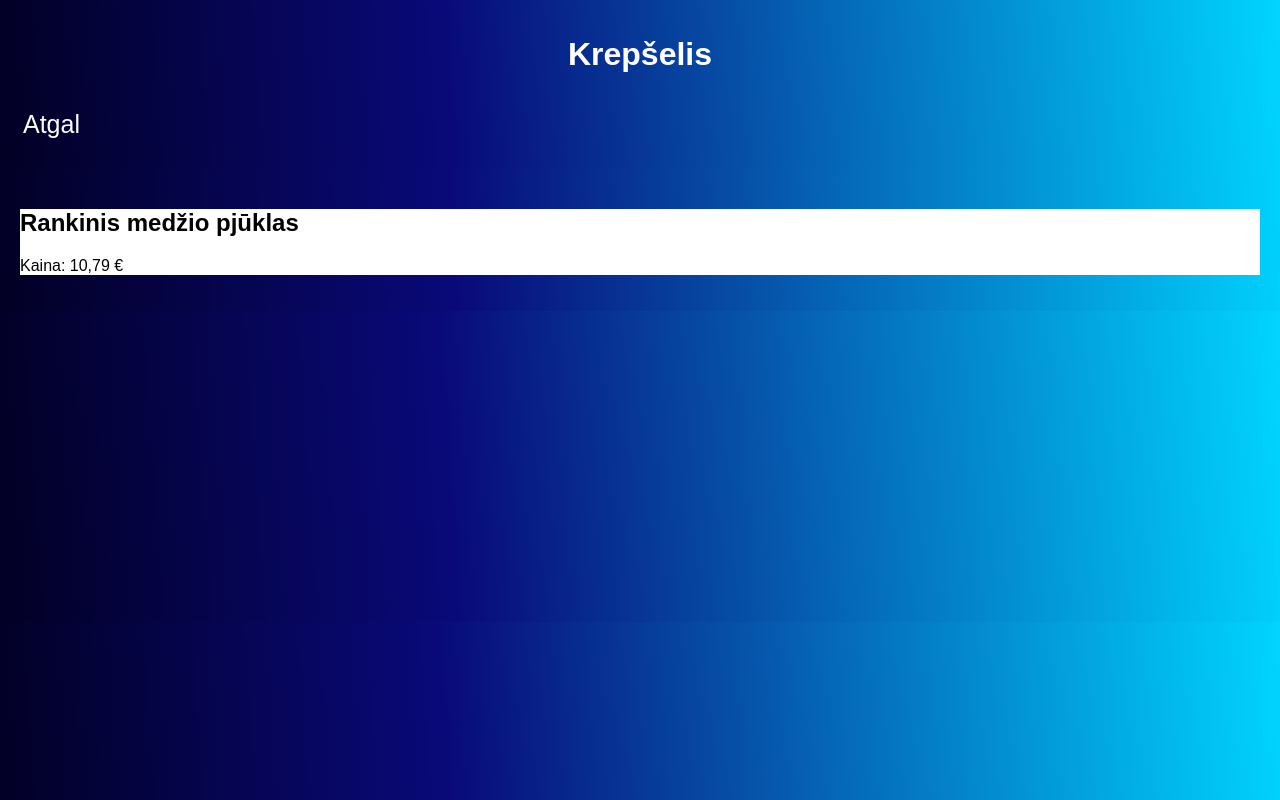
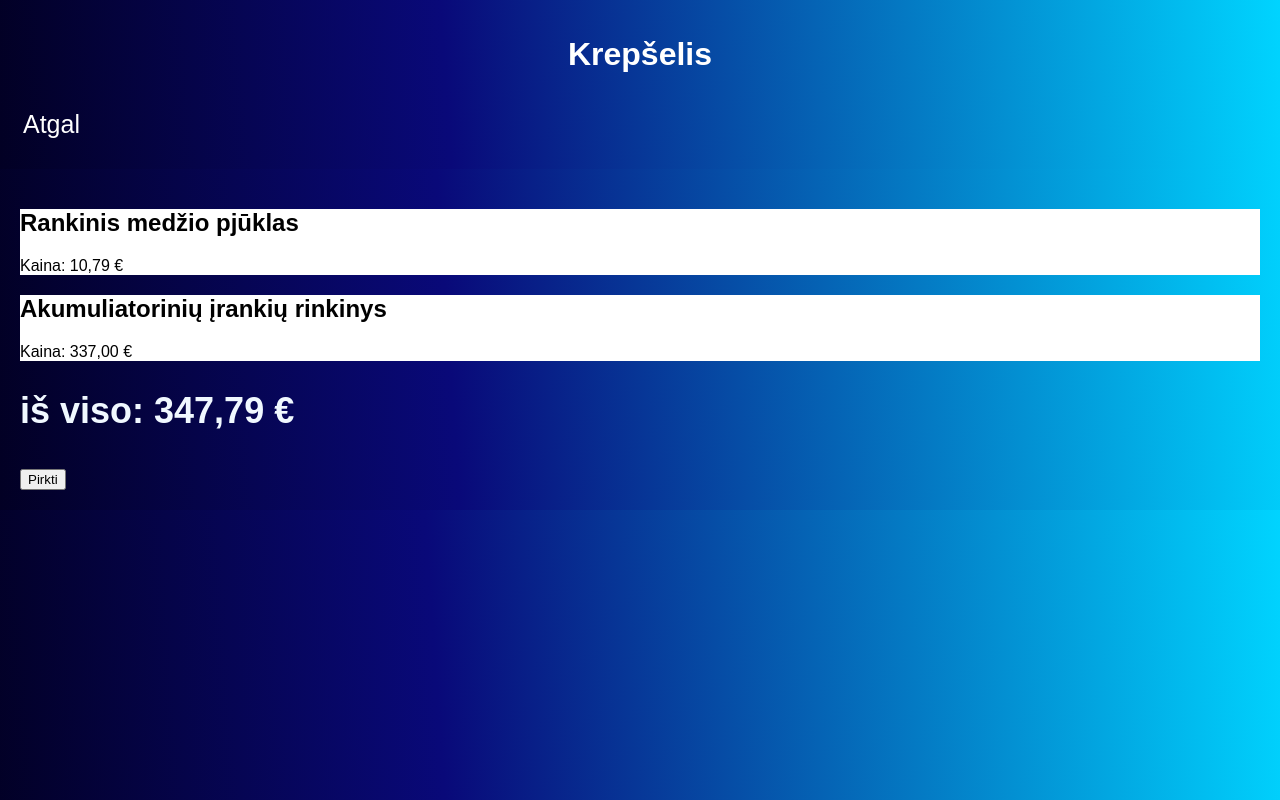
Before and after one commit to dovydassir/MOKYMAI, a plain HTML site: page cart.html in a window 1280 px wide. Drawn offline with Linux system fonts and the light colour scheme.

Commit message:
button mygtukas

```diff
--- a/cart.html
+++ b/cart.html
@@ -17,6 +17,15 @@
         <h2>Rankinis medžio pjūklas</h2>
         <p>Kaina: 10,79 €</p>
     </div>
+    <div class="cart-item">
+        <h2>Akumuliatorinių įrankių rinkinys</h2>
+        <p>Kaina: 337,00 €</p>
+    </div>
+    <div class="iš-viso">
+        <h2>iš viso: 347,79 €</h2>
+        <button>Pirkti</button>
+    </div>
+
 
 </main>
 </body>
--- a/style.css
+++ b/style.css
@@ -189,7 +189,12 @@ footer {
 .cart-item {
     background: white;
     margin-bottom: 15px;
-
+}
+.iš-viso {
+    margin-top: 20px;
+    font-size: 24px;
+    font-weight: bold;
+    color: aliceblue;
 }
 
 
```
